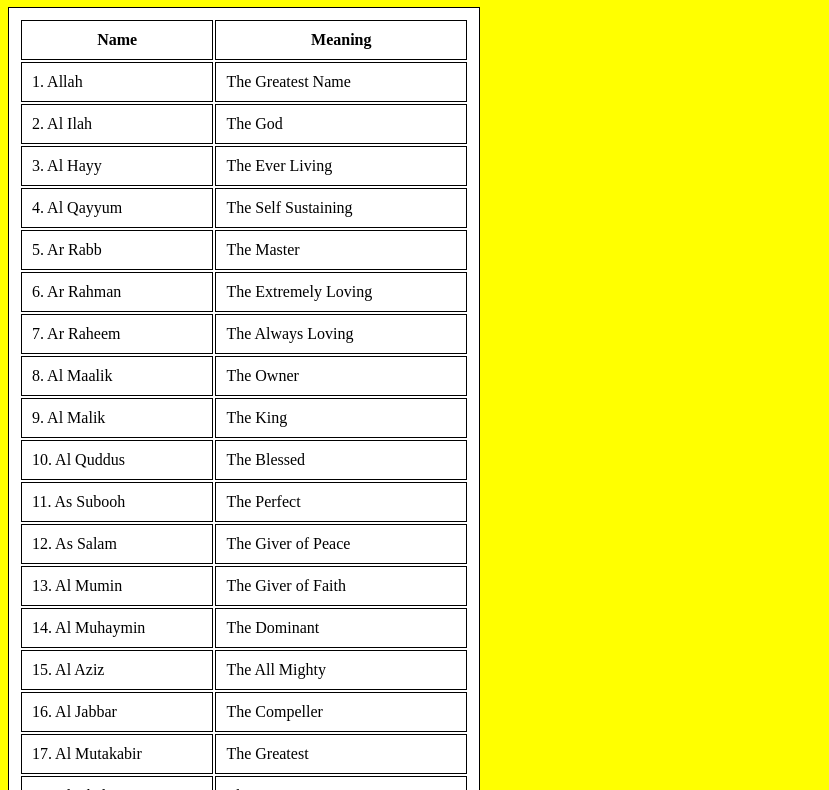
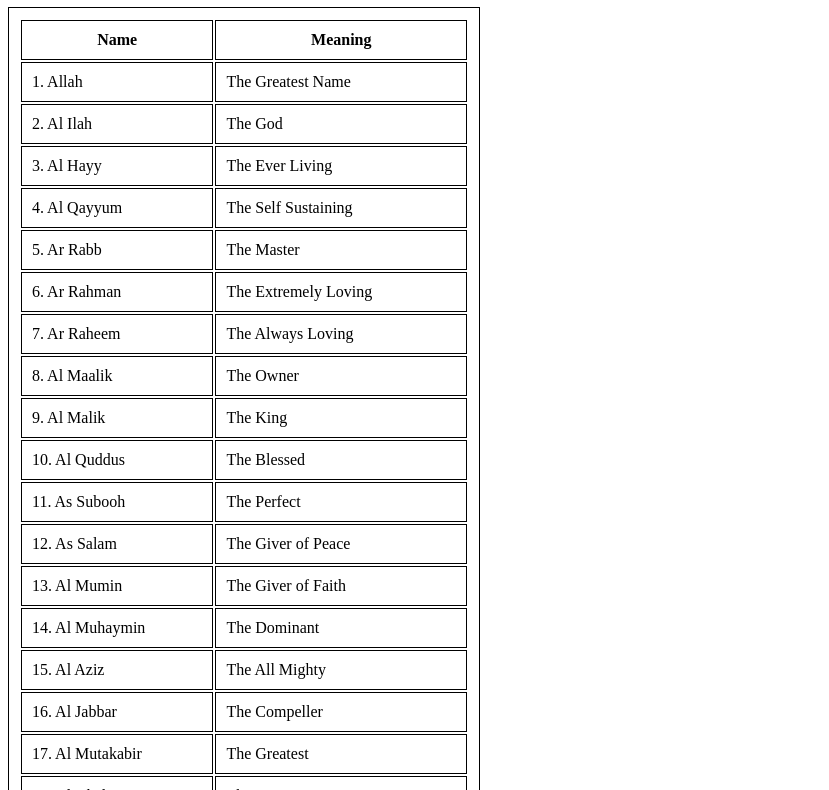
Before and after one commit to asad-khilji/Names-of-Allah, a plain HTML site: page index.html in a window 1280 px wide. Shown: the part 73-863 px from the top of the page, without its empty margins (0-829 px from the left). Drawn offline with Linux system fonts and the light colour scheme.

Commit message:
changed background color

```diff
--- a/index.html
+++ b/index.html
@@ -3,7 +3,7 @@
 <head>
     <meta charset="UTF-8">
     <meta name="viewport" content="width=device-width, initial-scale=1.0">
-    <title>Islam</title>
+    <title>The Names of Allah</title>
     <link rel="stylesheet" href="./style.css">
 </head>
 <body>
--- a/style.css
+++ b/style.css
@@ -1,9 +1,5 @@
 h1 {
     text-align: center;
-}
-
-body {
-    background-color: yellow;
 }
 
 table, th, td {
```
